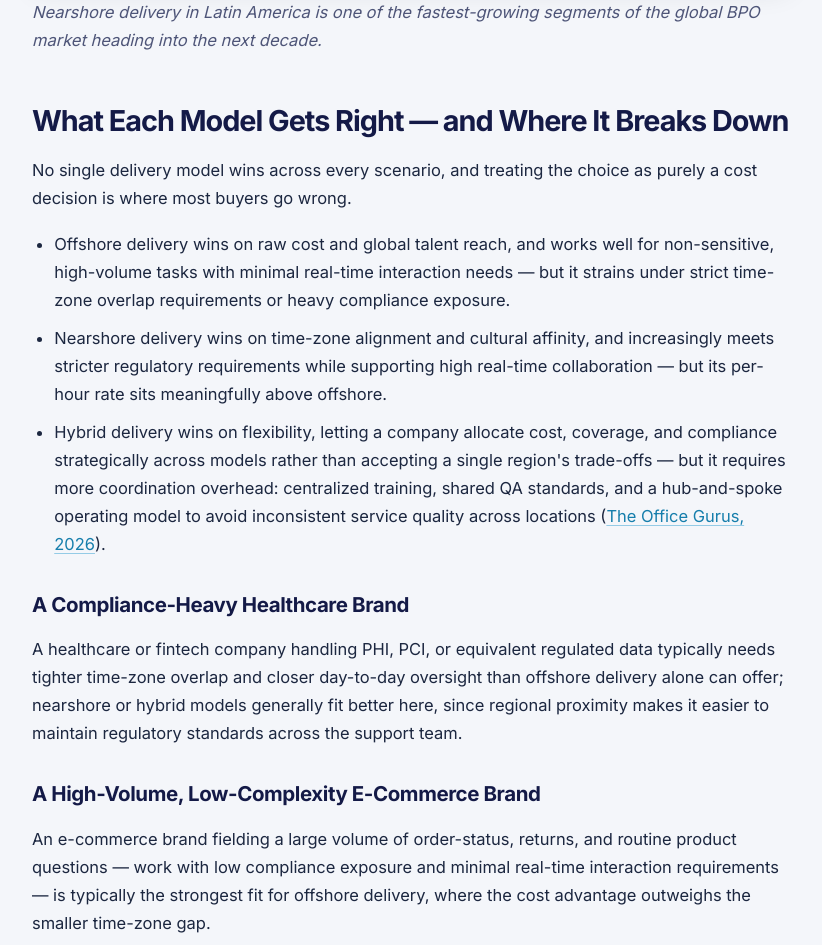
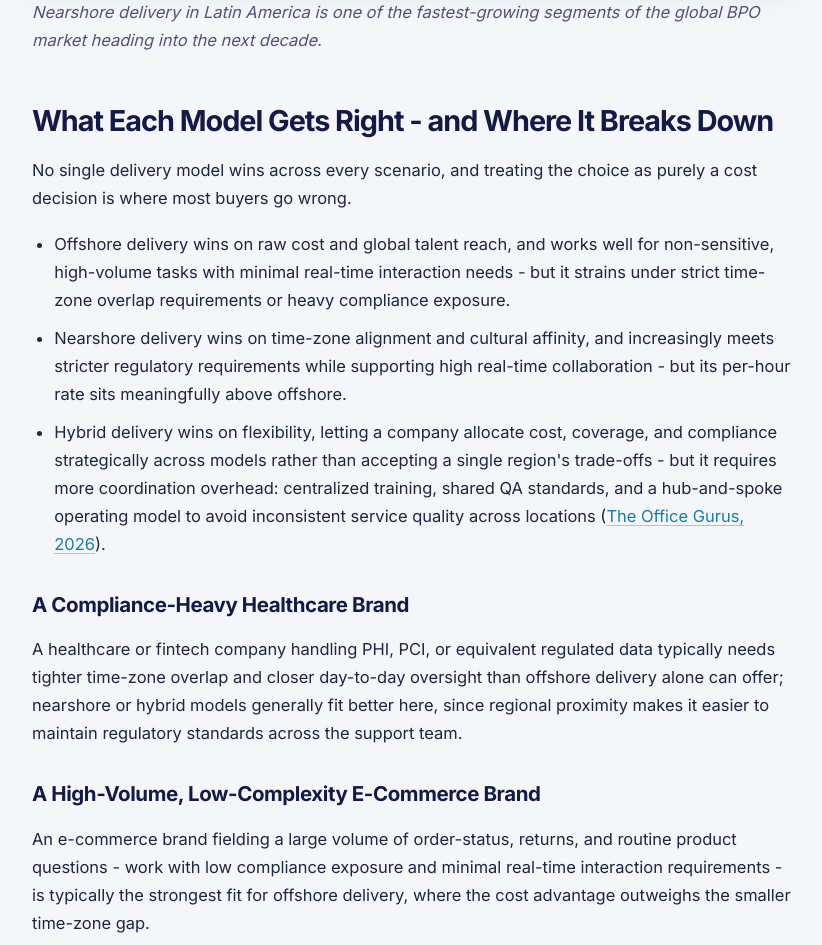
Before and after one commit to callnovo-cc/blog, a Jekyll site: the page built from _posts/2026-09-08-nearshore-offshore-hybrid-customer-support.md, in a window 1280 px wide and 1400 px high, scrolled down 5253 px. Shown: the part 157-1102 px from the top of the window, without its empty margins (228-1050 px from the left). Built offline with Jekyll 4.4.1, drawn with Linux system fonts in a browser that asks for light colours; some of the changed text lies outside the part shown; grey boxes are pictures that could not be loaded.

Commit message:
Replace unicode em/en-dashes with ASCII hyphens to eliminate transport double-encoding artifacts; keep percent-encoded image paths

```diff
--- a/_posts/2026-09-08-nearshore-offshore-hybrid-customer-support.md
+++ b/_posts/2026-09-08-nearshore-offshore-hybrid-customer-support.md
@@ -25,7 +25,7 @@ faq:
   - question: "What is the difference between nearshore and offshore customer support?"
     answer: "Nearshore support is delivered from a nearby country with overlapping time zones and greater cultural alignment (for U.S. companies, typically Latin America); offshore support is delivered from a more distant region, most often South or Southeast Asia, usually at a lower headline hourly rate but with less time-zone overlap."
   - question: "Is nearshore or offshore customer support cheaper?"
-    answer: "Offshore rates are typically lower on paper, averaging roughly $5–$14 per agent hour versus $7–$22 for nearshore delivery in Latin America, but the total cost of ownership gap narrows once time-zone coverage, quality, and compliance risk are factored in. When people ask is nearshore or offshore better for customer support, the honest answer depends less on the hourly rate and more on your compliance exposure and time-zone overlap needs."
+    answer: "Offshore rates are typically lower on paper, averaging roughly $5-$14 per agent hour versus $7-$22 for nearshore delivery in Latin America, but the total cost of ownership gap narrows once time-zone coverage, quality, and compliance risk are factored in. When people ask is nearshore or offshore better for customer support, the honest answer depends less on the hourly rate and more on your compliance exposure and time-zone overlap needs."
   - question: "What is a hybrid customer support model?"
     answer: "A hybrid model blends onshore, nearshore, and offshore delivery within a single support operation, often using a hub-and-spoke structure with centralized training and quality assurance so a company can flex capacity and cost while maintaining consistent service standards. Put simply, what is a hybrid outsourcing model comes down to strategic allocation: routine volume goes offshore or nearshore, while regulated or high-stakes contacts stay onshore."
   - question: "Which model is best for a healthcare or fintech company?"
@@ -44,7 +44,7 @@ word_count: 1850
 ***Choosing between nearshore, offshore, and hybrid delivery in 2026 is a strategic decision, not just a cost line.***
 {: .article-hero-caption }
 
-> **TL;DR.** "Nearshore vs. offshore" is the wrong framing for 2026 — the real decision for most companies now runs three ways, between nearshore, offshore, and hybrid customer support, and the right answer depends on time-zone overlap, language coverage, compliance exposure, and cost-per-resolution, not on geography alone.
+> **TL;DR.** "Nearshore vs. offshore" is the wrong framing for 2026 - the real decision for most companies now runs three ways, between nearshore, offshore, and hybrid customer support, and the right answer depends on time-zone overlap, language coverage, compliance exposure, and cost-per-resolution, not on geography alone.
 
 <!--more-->
 
@@ -54,7 +54,7 @@ Buyers who default to "nearshore means better quality" or "offshore means cheap
 
 ## Why This Matters Now
 
-The 2026 outsourcing market has outgrown the old two-way nearshore-versus-offshore debate. Hybrid global delivery — blending onshore, nearshore, offshore, and remote models within one operation — is becoming the standard architecture rather than the exception, as providers adopt hub-and-spoke designs with centralized training and quality assurance to balance cost, skill, time-zone coverage, and risk ([The Office Gurus, 2026](https://theofficegurus.com/top-contact-center-outsourcing-trends-for-2026/)).
+The 2026 outsourcing market has outgrown the old two-way nearshore-versus-offshore debate. Hybrid global delivery - blending onshore, nearshore, offshore, and remote models within one operation - is becoming the standard architecture rather than the exception, as providers adopt hub-and-spoke designs with centralized training and quality assurance to balance cost, skill, time-zone coverage, and risk ([The Office Gurus, 2026](https://theofficegurus.com/top-contact-center-outsourcing-trends-for-2026/)).
 
 Latin America's role in that shift is accelerating specifically. The region's BPO market is projected to grow from $16.59 billion in 2025 to $19.82 billion by 2030, a 3.63% compound annual growth rate, driven by nearshore demand from U.S. and Canadian companies seeking overlapping business hours and closer cultural alignment ([Wise, 2025](https://wise.com/us/blog/outsourcing-latin-america)). That expansion is why nearshore BPO Latin America providers are increasingly the default recommendation for companies serving U.S. and Canadian customers.
 
@@ -62,11 +62,11 @@ For a company mid-market e-commerce, healthcare, fintech, or SaaS brand currentl
 
 ## What Nearshore, Offshore, and Hybrid Actually Mean in 2026
 
-Nearshore support is delivered from a nearby country with overlapping time zones and greater cultural alignment — for U.S. companies, that typically means Latin America. Offshore support is delivered from a more distant region, most often South or Southeast Asia, usually at a lower headline hourly rate but with less real-time overlap. Hybrid delivery blends onshore, nearshore, and offshore resources within a single support operation, often using a hub-and-spoke structure so a company can flex capacity and cost while holding service standards constant across locations ([The Office Gurus, 2026](https://theofficegurus.com/top-contact-center-outsourcing-trends-for-2026/)).
+Nearshore support is delivered from a nearby country with overlapping time zones and greater cultural alignment - for U.S. companies, that typically means Latin America. Offshore support is delivered from a more distant region, most often South or Southeast Asia, usually at a lower headline hourly rate but with less real-time overlap. Hybrid delivery blends onshore, nearshore, and offshore resources within a single support operation, often using a hub-and-spoke structure so a company can flex capacity and cost while holding service standards constant across locations ([The Office Gurus, 2026](https://theofficegurus.com/top-contact-center-outsourcing-trends-for-2026/)).
 
 ## The Real Cost Difference: 2026 Rate Benchmarks by Model
 
-Rate is the number every buyer asks about first, and it is also the number most likely to mislead a buyer who stops there. Fully-loaded hourly agent rates vary sharply by delivery model, but the total cost of ownership gap narrows once time-zone coverage, first-contact resolution, and compliance risk enter the calculation ([Helpware, 2026](https://www.helpware.com/blog/call-center-outsourcing-cost-comparison); [The Office Gurus, 2026](https://theofficegurus.com/top-contact-center-outsourcing-trends-for-2026/)). A clear customer support delivery model comparison has to weigh that headline rate against time-zone coverage, compliance exposure, and escalation quality — not rate alone.
+Rate is the number every buyer asks about first, and it is also the number most likely to mislead a buyer who stops there. Fully-loaded hourly agent rates vary sharply by delivery model, but the total cost of ownership gap narrows once time-zone coverage, first-contact resolution, and compliance risk enter the calculation ([Helpware, 2026](https://www.helpware.com/blog/call-center-outsourcing-cost-comparison); [The Office Gurus, 2026](https://theofficegurus.com/top-contact-center-outsourcing-trends-for-2026/)). A clear customer support delivery model comparison has to weigh that headline rate against time-zone coverage, compliance exposure, and escalation quality - not rate alone.
 
 ### Offshore Rates
 
@@ -78,7 +78,7 @@ Nearshore delivery from Latin America runs higher, at roughly $7 to $22 per full
 
 ### Hybrid/Blended Rates
 
-Onshore and hybrid-weighted delivery sits at the top of the range, roughly $15 to $45 per fully-loaded agent hour, but a genuinely blended hybrid model rarely runs at the top of that band across an entire team — it selectively allocates higher-cost onshore or nearshore capacity only to the interactions that need it, while routing higher-volume, lower-complexity work to lower-cost regions ([Helpware, 2026](https://www.helpware.com/blog/call-center-outsourcing-cost-comparison)). For most mid-market brands weighing a hybrid outsourcing model, this blended rate reflects the added value of onshore escalation coverage layered over nearshore or offshore volume handling.
+Onshore and hybrid-weighted delivery sits at the top of the range, roughly $15 to $45 per fully-loaded agent hour, but a genuinely blended hybrid model rarely runs at the top of that band across an entire team - it selectively allocates higher-cost onshore or nearshore capacity only to the interactions that need it, while routing higher-volume, lower-complexity work to lower-cost regions ([Helpware, 2026](https://www.helpware.com/blog/call-center-outsourcing-cost-comparison)). For most mid-market brands weighing a hybrid outsourcing model, this blended rate reflects the added value of onshore escalation coverage layered over nearshore or offshore volume handling.
 
 **Table 1. Customer Support Delivery Cost Benchmarks, 2026**
 
@@ -86,9 +86,9 @@ The nearshore vs offshore cost difference 2026 buyers should budget against is r
 
 | Delivery Model | Fully-Loaded Hourly Rate | Best Fit |
 |---|---|---|
-| Offshore (South/Southeast Asia) | $5–$14/hr | High-volume, lower-complexity, non-sensitive support with minimal real-time interaction needs |
-| Nearshore — Latin America | $7–$22/hr | Time-zone-sensitive support needing regional alignment and cultural affinity |
-| Onshore/Hybrid | $15–$45/hr | Compliance-heavy or high-touch support requiring maximum control and direct oversight |
+| Offshore (South/Southeast Asia) | $5-$14/hr | High-volume, lower-complexity, non-sensitive support with minimal real-time interaction needs |
+| Nearshore - Latin America | $7-$22/hr | Time-zone-sensitive support needing regional alignment and cultural affinity |
+| Onshore/Hybrid | $15-$45/hr | Compliance-heavy or high-touch support requiring maximum control and direct oversight |
 
 Source: [Helpware (2026)](https://www.helpware.com/blog/call-center-outsourcing-cost-comparison); [The Office Gurus (2026)](https://theofficegurus.com/top-contact-center-outsourcing-trends-for-2026/).
 
@@ -102,13 +102,13 @@ Latin America's nearshore market is also one of the fastest-growing segments of
 
 *Nearshore delivery in Latin America is one of the fastest-growing segments of the global BPO market heading into the next decade.*
 
-## What Each Model Gets Right — and Where It Breaks Down
+## What Each Model Gets Right - and Where It Breaks Down
 
 No single delivery model wins across every scenario, and treating the choice as purely a cost decision is where most buyers go wrong.
 
-- Offshore delivery wins on raw cost and global talent reach, and works well for non-sensitive, high-volume tasks with minimal real-time interaction needs — but it strains under strict time-zone overlap requirements or heavy compliance exposure.
-- Nearshore delivery wins on time-zone alignment and cultural affinity, and increasingly meets stricter regulatory requirements while supporting high real-time collaboration — but its per-hour rate sits meaningfully above offshore.
-- Hybrid delivery wins on flexibility, letting a company allocate cost, coverage, and compliance strategically across models rather than accepting a single region's trade-offs — but it requires more coordination overhead: centralized training, shared QA standards, and a hub-and-spoke operating model to avoid inconsistent service quality across locations ([The Office Gurus, 2026](https://theofficegurus.com/top-contact-center-outsourcing-trends-for-2026/)).
+- Offshore delivery wins on raw cost and global talent reach, and works well for non-sensitive, high-volume tasks with minimal real-time interaction needs - but it strains under strict time-zone overlap requirements or heavy compliance exposure.
+- Nearshore delivery wins on time-zone alignment and cultural affinity, and increasingly meets stricter regulatory requirements while supporting high real-time collaboration - but its per-hour rate sits meaningfully above offshore.
+- Hybrid delivery wins on flexibility, letting a company allocate cost, coverage, and compliance strategically across models rather than accepting a single region's trade-offs - but it requires more coordination overhead: centralized training, shared QA standards, and a hub-and-spoke operating model to avoid inconsistent service quality across locations ([The Office Gurus, 2026](https://theofficegurus.com/top-contact-center-outsourcing-trends-for-2026/)).
 
 ### A Compliance-Heavy Healthcare Brand
 
@@ -116,7 +116,7 @@ A healthcare or fintech company handling PHI, PCI, or equivalent regulated data
 
 ### A High-Volume, Low-Complexity E-Commerce Brand
 
-An e-commerce brand fielding a large volume of order-status, returns, and routine product questions — work with low compliance exposure and minimal real-time interaction requirements — is typically the strongest fit for offshore delivery, where the cost advantage outweighs the smaller time-zone gap.
+An e-commerce brand fielding a large volume of order-status, returns, and routine product questions - work with low compliance exposure and minimal real-time interaction requirements - is typically the strongest fit for offshore delivery, where the cost advantage outweighs the smaller time-zone gap.
 
 ![2x2 decision matrix mapping time-zone overlap and compliance exposure to the best-fit customer support delivery model](/assets/images/September%202026/nearshore-offshore-hybrid-figure-03.webp){: loading="lazy" width="1200" height="675"}
 
@@ -124,9 +124,9 @@ An e-commerce brand fielding a large volume of order-status, returns, and routin
 
 ## The Decision Framework: Four Variables That Actually Matter
 
-The decision should weigh four variables together, not a single one in isolation: required time-zone overlap with customers, language and market coverage needed, compliance or regulatory exposure, and expected support volume — particularly during peak seasons.
+The decision should weigh four variables together, not a single one in isolation: required time-zone overlap with customers, language and market coverage needed, compliance or regulatory exposure, and expected support volume - particularly during peak seasons.
 
-**Table 2. Decision Framework — Which Variable Points to Which Model**
+**Table 2. Decision Framework - Which Variable Points to Which Model**
 
 | Variable | Tends Toward | Why |
 |---|---|---|
@@ -145,9 +145,9 @@ Callnovo operates as a live example of the hybrid model this article describes,
 
 ### Callnovo's Five-Country Delivery Footprint
 
-Callnovo's Canada headquarters anchors North American time-zone overlap and account oversight; its China headquarters and Shenzhen R&D center support Asia-Pacific coverage and technology development; its Bolivia and Nicaragua operation centers deliver native-Spanish, U.S.-time-zone-aligned nearshore support; and its Philippines operation center adds English-language offshore capacity at competitive rates ([Callnovo, n.d.-a](https://callnovo.com/)). This combination lets a single client blend nearshore Latin American coverage for compliance-sensitive or time-zone-critical work with offshore Philippines capacity for higher-volume, lower-complexity contacts — the hybrid pattern this article's decision framework describes, inside one vendor relationship rather than several.
+Callnovo's Canada headquarters anchors North American time-zone overlap and account oversight; its China headquarters and Shenzhen R&D center support Asia-Pacific coverage and technology development; its Bolivia and Nicaragua operation centers deliver native-Spanish, U.S.-time-zone-aligned nearshore support; and its Philippines operation center adds English-language offshore capacity at competitive rates ([Callnovo, n.d.-a](https://callnovo.com/)). This combination lets a single client blend nearshore Latin American coverage for compliance-sensitive or time-zone-critical work with offshore Philippines capacity for higher-volume, lower-complexity contacts - the hybrid pattern this article's decision framework describes, inside one vendor relationship rather than several.
 
-Callnovo's [Hire Your Team](https://callnovo.ai/services/hire-your-team/) service starts engagements from $5.80 per hour for a dedicated agent, or from $5–$12 per productive hour depending on team structure, putting its own published rates within or below the nearshore and hybrid bands cited above while still delivering multi-region flexibility ([Callnovo, n.d.-b](https://callnovo.ai/services/hire-your-team/)). For companies that prefer to pay for resolved outcomes rather than staffed hours, Callnovo's [Pay-Per-Resolution](https://callnovo.ai/services/pay-per-resolution/) model starts from $1 per resolved contact ([Callnovo, n.d.-c](https://callnovo.ai/services/pay-per-resolution/)).
+Callnovo's [Hire Your Team](https://callnovo.ai/services/hire-your-team/) service starts engagements from $5.80 per hour for a dedicated agent, or from $5-$12 per productive hour depending on team structure, putting its own published rates within or below the nearshore and hybrid bands cited above while still delivering multi-region flexibility ([Callnovo, n.d.-b](https://callnovo.ai/services/hire-your-team/)). For companies that prefer to pay for resolved outcomes rather than staffed hours, Callnovo's [Pay-Per-Resolution](https://callnovo.ai/services/pay-per-resolution/) model starts from $1 per resolved contact ([Callnovo, n.d.-c](https://callnovo.ai/services/pay-per-resolution/)).
 
 ## Next Step
 
@@ -161,7 +161,7 @@ Nearshore support is delivered from a nearby country with overlapping time zones
 
 **Is nearshore or offshore customer support cheaper?**
 
-Offshore rates are typically lower on paper, averaging roughly $5–$14 per agent hour versus $7–$22 for nearshore delivery in Latin America, but the total cost of ownership gap narrows once time-zone coverage, quality, and compliance risk are factored in. When people ask is nearshore or offshore better for customer support, the honest answer depends less on the hourly rate and more on your compliance exposure and time-zone overlap needs.
+Offshore rates are typically lower on paper, averaging roughly $5-$14 per agent hour versus $7-$22 for nearshore delivery in Latin America, but the total cost of ownership gap narrows once time-zone coverage, quality, and compliance risk are factored in. When people ask is nearshore or offshore better for customer support, the honest answer depends less on the hourly rate and more on your compliance exposure and time-zone overlap needs.
 
 **What is a hybrid customer support model?**
 
```
